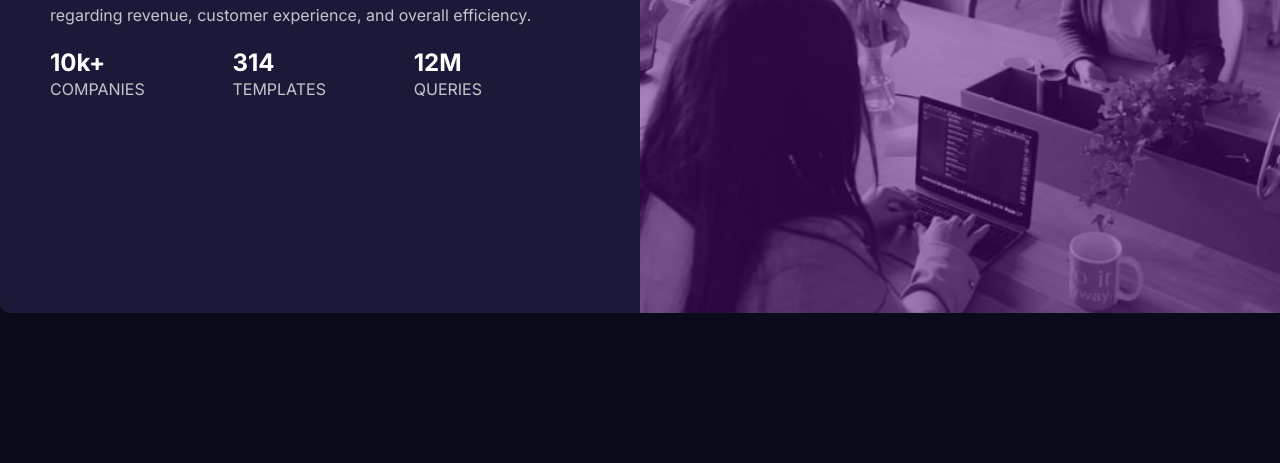
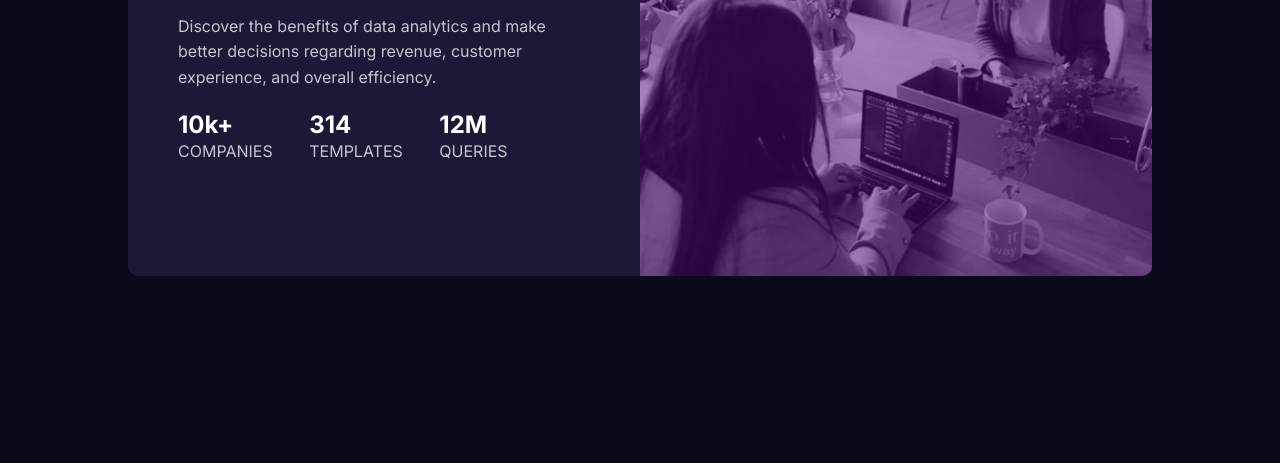
Before and after one commit to abderrahman-teta/card, a plain HTML site: page index.html in a window 1280 px wide. Shown: the part 337-800 px from the top of the page. Drawn offline with Linux system fonts and the light colour scheme.

Commit message:
Update style.css

```diff
--- a/style/style.css
+++ b/style/style.css
@@ -67,21 +67,13 @@ p {
   line-height: 1.6;
 }
 @media (max-width: 1470px) {
-  .main {
-    height: 100vh;
-  }
   .content {
     width: 80%;
-    height: 500px;
   }
   .img {
-    border-radius: 0 !important;
     width: 50%;
   }
 
-  img {
-    border-radius: 0 !important;
-  }
   .numbers {
     margin-top: 20px;
   }
@@ -91,9 +83,9 @@ p {
     flex: 2;
   }
 }
-@media (max-width: 1550px) {
+@media (max-width: 1000px) {
   .content {
-    width: 100%;
+    width: 90%;
   }
 }
 @media (max-width: 800px) {
```
